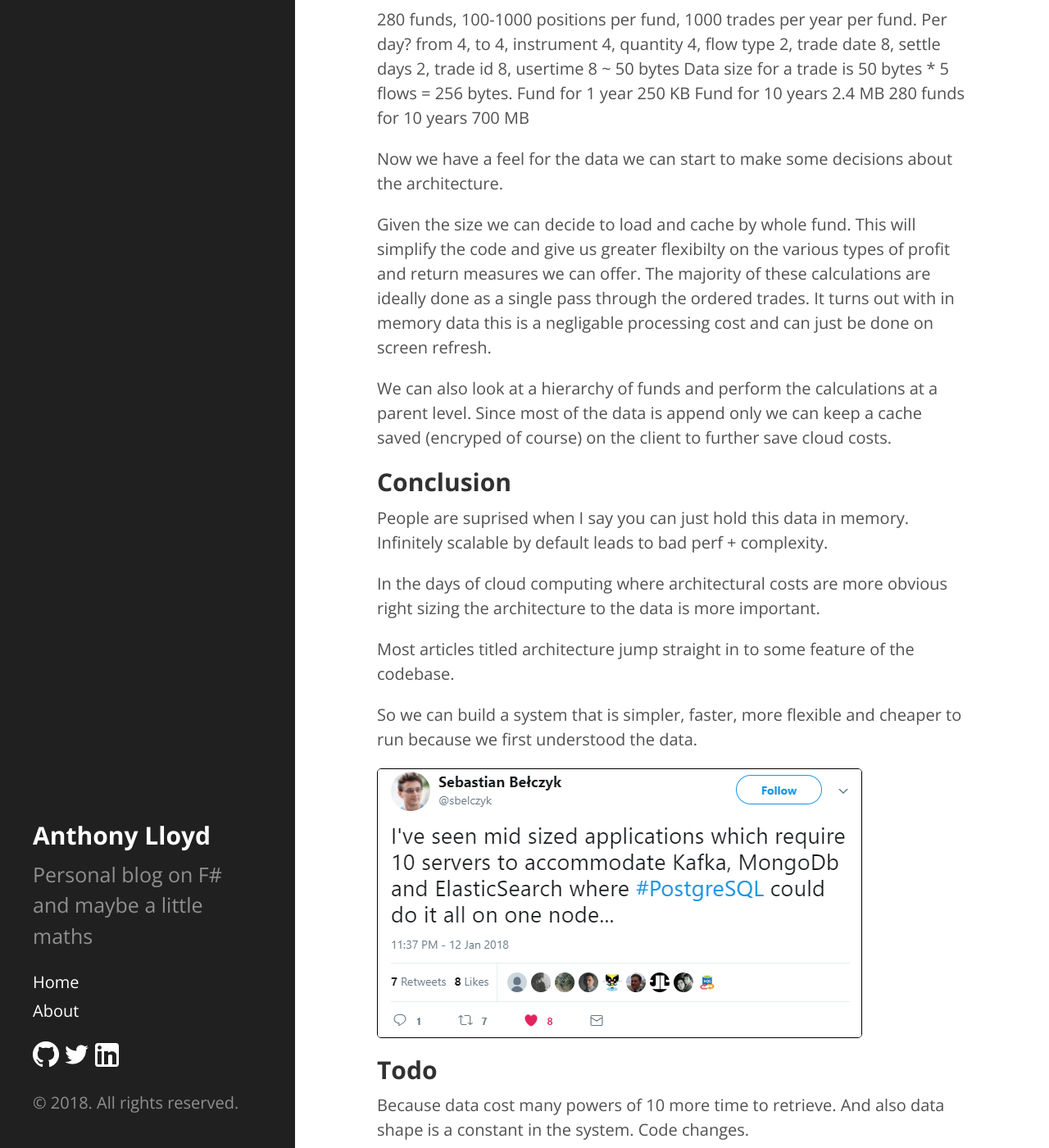
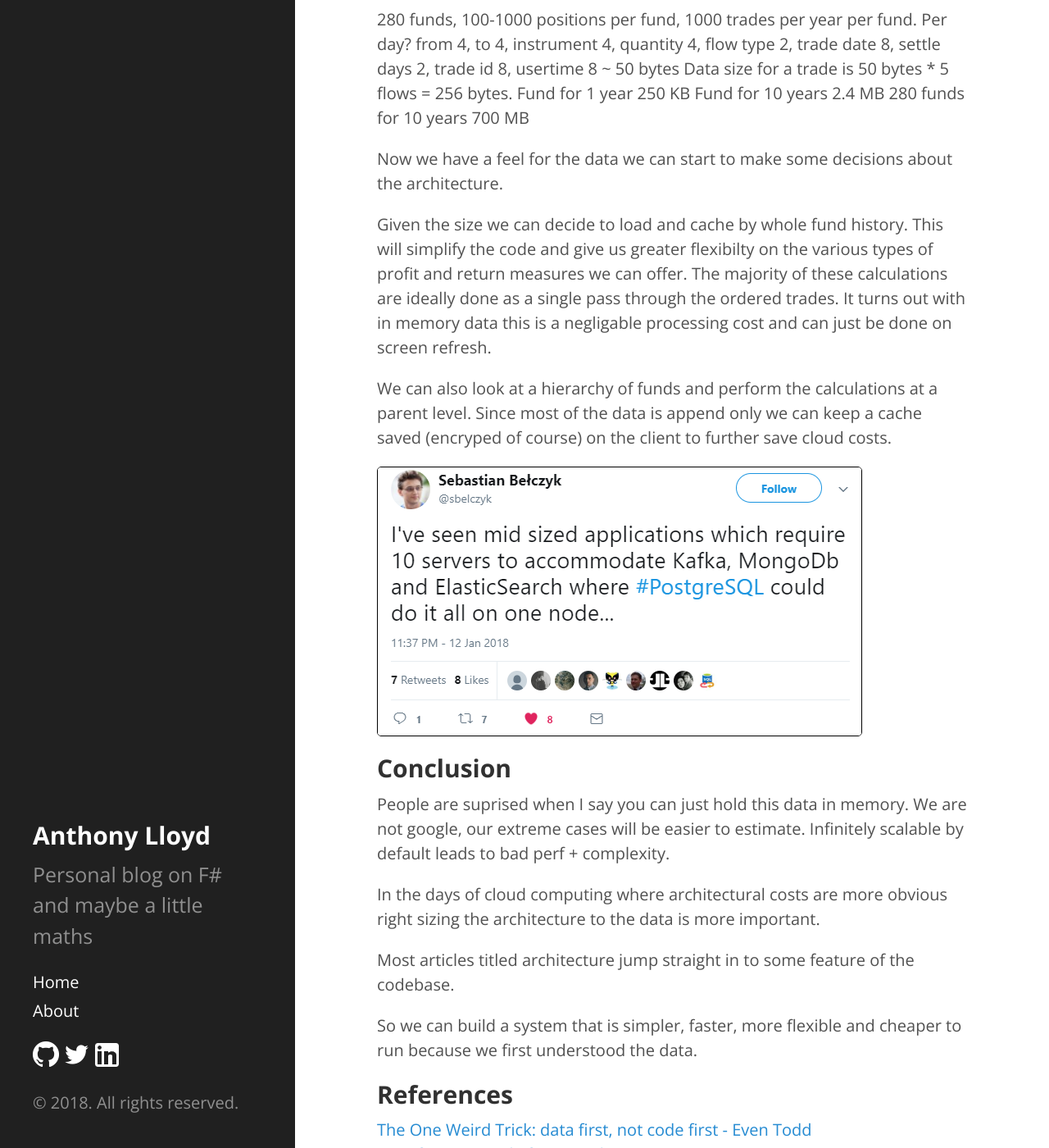
Before and after one commit to AnthonyLloyd/AnthonyLloyd.github.io, a Jekyll site: the page built from _posts/2018-02-10-architecture-data-first.html, in a window 1280 px wide and 1400 px high, scrolled down 2156 px. Shown: the whole window at 82% size. Built offline with Jekyll 4.4.1, drawn with Linux system fonts in a browser that asks for light colours; some web fonts are replaced; comment, search, counter and statistics services are not loaded; some of the changed text lies outside the part shown.

Commit message:
data first 4

```diff
--- a/_posts/2018-02-10-architecture-data-first.html
+++ b/_posts/2018-02-10-architecture-data-first.html
@@ -6,6 +6,7 @@
 keywords: functional, architecture, data
 exclude: true
 ---
+<img style="border:1px solid black" src="/{{site.baseurl}}public/twitter/to_sum_up.png" title="To sum up"/>
 <p>I recently had a light bulb moment when I saw a <a href="https://twitter.com/etodd_/status/936587511580844032">tweet</a> from Evan Todd.
 It helped bring together some ideas I've had for a while on software architecture.</p>
 <blockquote>
@@ -18,7 +19,6 @@
 <p>I'm going to make the case with an example.
 I will argue that most asset management systems store and use the wrong data.
 This limits functionality and increases the complexity of these systems.</p>
-<img style="border:1px solid black" src="/{{site.baseurl}}public/twitter/to_sum_up.png" title="To sum up"/>
 <h2>Traditional Approach</h2>
 <p>Most asset management systems consider <code>positions</code>, <code>profit</code> and <code>returns</code> to be their main data.
 You can see this as they normally have an overnight batch process that generates and saves <code>positions</code> for the next day.</p>
@@ -45,23 +45,20 @@
 Fund for 10 years 2.4 MB
 280 funds for 10 years 700 MB</p>
 <p>Now we have a feel for the data we can start to make some decisions about the architecture.</p>
-<p>Given the size we can decide to load and cache by whole fund.
+<p>Given the size we can decide to load and cache by whole fund history.
 This will simplify the code and give us greater flexibilty on the various types of profit and return measures we can offer.
 The majority of these calculations are ideally done as a single pass through the ordered trades.
 It turns out with in memory data this is a negligable processing cost and can just be done on screen refresh.</p>
 <p>We can also look at a hierarchy of funds and perform the calculations at a parent level.
 Since most of the data is append only we can keep a cache saved (encryped of course) on the client to further save cloud costs.</p>
+<img style="border:1px solid black" src="/{{site.baseurl}}public/twitter/10_servers.png" title="10 Servers"/>
 <h2>Conclusion</h2>
 <p>People are suprised when I say you can just hold this data in memory.
+We are not google, our extreme cases will be easier to estimate.
 Infinitely scalable by default leads to bad perf + complexity.</p>
 <p>In the days of cloud computing where architectural costs are more obvious right sizing the architecture to the data is more important.</p>
 <p>Most articles titled architecture jump straight in to some feature of the codebase.</p>
 <p>So we can build a system that is simpler, faster, more flexible and cheaper to run because we first understood the data.</p>
-<img style="border:1px solid black" src="/{{site.baseurl}}public/twitter/10_servers.png" title="10 Servers"/>
-<h2>Todo</h2>
-<p>Because data cost many powers of 10 more time to retrieve. And also data shape is a constant in the system. Code changes.</p>
-<p>We are not google, our extreme cases will be easier to estimate.</p>
-<p>To wrap up: think about the actual problem and the data it needs. Then write functions to manage that data. Don't think about classes and interfaces and closures and reflection and RAII and exceptions and polymorphism and who knows what else.</p>
 <h2>References</h2>
 <p><a href="http://etodd.io/2015/09/28/one-weird-trick-better-code/">The One Weird Trick: data first, not code first - Even Todd</a><br />
 <a href="https://news.ycombinator.com/item?id=10291688">Data first, not code first - Hacker News</a><br />
```
Also changed, not shown: 1 other file.
